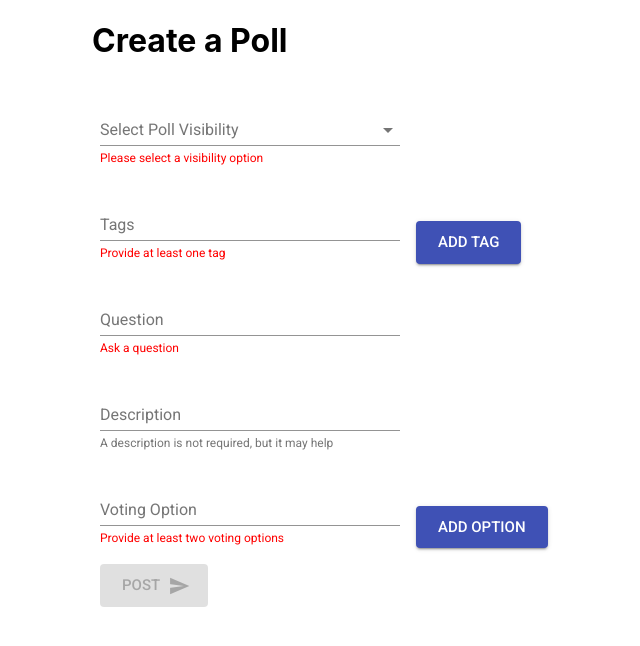
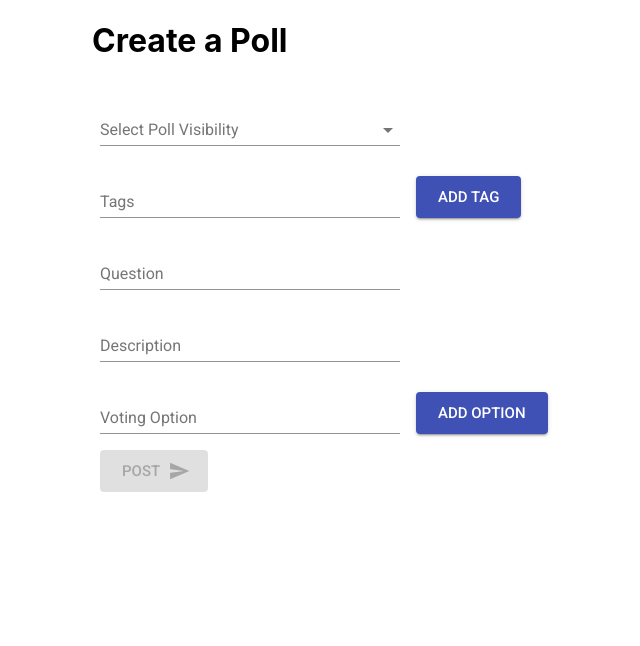
Before and after one commit to hatchways/team-indigo, a React (Create React App) app in the folder client/: page / in a window 1280 px wide. Shown: the top 646 px of the page, without its empty margins (272-912 px from the left). Built offline with nearby package versions, Linux system fonts and the light colour scheme.

Commit message:
added functionality, field validation messages appear only if a field has been selected at least once

```diff
--- a/client/src/pages/PostCreate/PostCreate.js
+++ b/client/src/pages/PostCreate/PostCreate.js
@@ -40,6 +40,22 @@ const PostCreate = props => {
     const [question, setQuestion] = useState('')
     const [description, setDescription] = useState('')
     const [options, setOptions] = useState([])
+
+    const [touched, setTouched] = useState({
+        visibility: false,
+        tags: false,
+        question: false,
+        description: false,
+        options: false
+    })
+
+    const messages = {
+        visibility: "Please select a visibility option",
+        tags: 'Please provide at least one tag',
+        question: 'Please provide a question for your poll',
+        description: 'A description is not required, but it may help',
+        options: 'Please provide at least two voting options'
+    }
 
     const handleChange = event => {
         setVisibility(event.target.value);
@@ -98,9 +114,19 @@ const PostCreate = props => {
 
     const errors = validate()
 
-const isDisabled = Object.keys(errors)
+    const isDisabled = Object.keys(errors)
                         .filter(key => key !== 'description')
                         .some(key => errors[key])
+
+    const handleBlur = field => event => {
+        setTouched({...touched, [field]: true})
+    }
+
+    const shouldMarkError = field => {
+        const hasError = errors[field];
+        const shouldShow = touched[field];
+        return hasError ? shouldShow : false;
+    }
 
     return (
         <Container maxWidth='sm'>
@@ -119,7 +145,8 @@ const isDisabled = Object.keys(errors)
                         className: classes.menu,
                         },
                     }}
-                    helperText={errors.visibility ? "Please select a visibility option" : '' }
+                    onBlur={handleBlur('visibility')}
+                    helperText={shouldMarkError('visibility') ? messages.visibility : '' }
                     margin="normal"
                     >
                     {visibilityOptions.map(option => (
@@ -134,7 +161,8 @@ const isDisabled = Object.keys(errors)
                     id="tag-input"
                     className={classes.textField}
                     label="Tags"
-                    helperText={errors.tags ? 'Provide at least one tag' : ''}
+                    onBlur={handleBlur('tags')}
+                    helperText={shouldMarkError('tags') ? messages.tags : ''}
                     margin="normal" />
                     <Button
                     className={classes.button}
@@ -167,7 +195,8 @@ const isDisabled = Object.keys(errors)
                     id="question"
                     className={classes.textField}
                     label="Question"
-                    helperText={errors.question ? 'Ask a question' : ''}
+                    onBlur={handleBlur('question')}
+                    helperText={shouldMarkError('question') ? messages.question : ''}
                     margin="normal"
                     onChange={event => { setQuestion(event.target.value) }}
                     value={question} />
@@ -177,7 +206,8 @@ const isDisabled = Object.keys(errors)
                     id="description"
                     className={classes.textField}
                     label="Description"
-                    helperText={errors.description ? 'A description is not required, but it may help' : ''}
+                    onBlur={handleBlur('description')}
+                    helperText={shouldMarkError('description') ? messages.description : ''}
                     margin="normal"
                     onChange={event => { setDescription(event.target.value) }}
                     value={description} />
@@ -187,7 +217,8 @@ const isDisabled = Object.keys(errors)
                     id="option-input"
                     className={classes.textField}
                     label="Voting Option"
-                    helperText={errors.options ? 'Provide at least two voting options' : ''}
+                    onBlur={handleBlur('options')}
+                    helperText={shouldMarkError('options') ? messages.options : ''}
                     margin="normal" />
                     <Button
                     className={classes.button}
```
